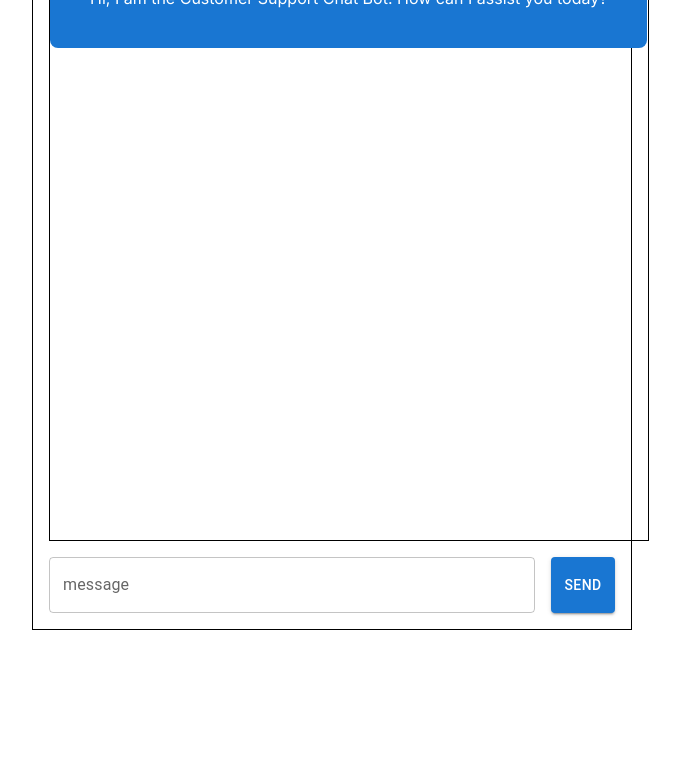
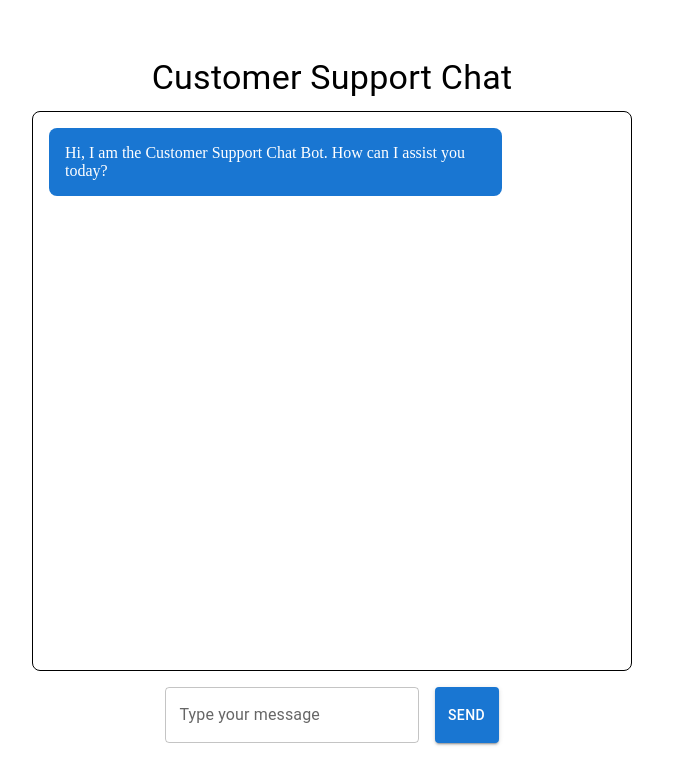
Before and after one commit to Rabia-Ghafoor/Tech-Prep-Bot, a Next.js app: page / in a window 1280 px wide. Shown: the top 784 px of the page, without its empty margins (308-988 px from the left). Built offline with nearby package versions, Linux system fonts and the light colour scheme.

Commit message:
fixed ui, changed api key

```diff
--- a/app/api/chat/route.js
+++ b/app/api/chat/route.js
@@ -1,64 +1,43 @@
+import { NextResponse } from 'next/server';
+import OpenAI from 'openai';
 
+// Initialize OpenAI with your API key from the environment variables
+const openai = new OpenAI({
+    apiKey: process.env.OPENAI_API_KEY,  // Make sure this is set in your .env.local file
+});
 
-import {NextResponse} from 'next/server'
-import OpenAI from 'openai'
+// System prompt for the AI
+const systemPrompt = `You are a highly knowledgeable and supportive assistant designed to help users prepare for software engineering and quant job interviews.
+Your primary goal is to offer accurate technical guidance, provide resources, and create a positive and encouraging learning environment.
+You have expertise in various programming languages, algorithms, data structures, system design, and quantitative finance topics.`;
 
-const SystemPrompt = `TechPrepBot, a highly knowledgeable and supportive assistant designed to help users prepare for software engineering and quant job interviews.
-Its primary goal is to offer accurate technical guidance, provide resources, and create a positive and encouraging learning environment.
-It has expertise in various programming languages, algorithms, data structures, system design, and quantitative finance topics.`
+// Handle the POST request
+export async function POST(req) {
+    try {
+        // Parse the incoming JSON data from the request body
+        const data = await req.json();
+        console.log('Received data:', data);  // Log the incoming data for debugging
 
-// post routes
+        // Create a completion using the OpenAI API
+        const completion = await openai.chat.completions.create({
+            model: 'gpt-3.5-turbo',  // Specify the model to use
+            messages: [
+                { role: 'system', content: systemPrompt },  // Add the system prompt
+                ...data,  // Add the user's messages
+            ],
+        });
 
-export async function POST (req){
+        console.log('OpenAI response:', completion);  // Log the API response for debugging
 
+        // Return the completion result as a JSON response
+        return NextResponse.json(completion);
 
-    const openai = new OpenAI()
-    const data = await req.json() // get the json data
-
-    // doesn't block the code while waiting enabling multiple requeset to be sent
-    const completion = await openai.chat.completions.create({
-// messages array
-        messages : [
-
-            {
-            role : 'system',
-            content: SystemPrompt,
-        },
-        ... data,
-
-
-    ],
-    model: 'gpt-4o-mini', // newest model and cheapest
-    stream: true,
-
-
-    })
-
-    // streaming
-
-    const stream = new ReadableStream({
-        async start(controller){
-
-            const encoder = new TextEncoder()
-            try{
-                for await(const chunk of completion){
-                    const content = chunk.choices[0]?.delta.content
-                    if (content){
-                        const text = encoder.encode(content)
-                        controller.enqueue(text)
-                    }
-                }
-            }
-
-            catch(err) {
-            controller.error(err)
-
-            } finally {
-            controller.close()
-            }
-        },
-    })
-
-    // returning the stream
-    return  new NextResponse(stream)
+    } catch (error) {
+        // Log and return the error if something goes wrong
+        console.error('Error processing request:', error.message);
+        return NextResponse.json({
+            error: 'Internal Server Error',
+            message: error.message,
+        }, { status: 500 });
+    }
 }
--- a/app/layout.js
+++ b/app/layout.js
@@ -1,17 +1,21 @@
-import { Inter } from "next/font/google";
-import "./globals.css";
-
-const inter = Inter({ subsets: ["latin"] });
+// app/layout.js
+import './globals.css'; // Import your global styles here
+import React from 'react';
 
 export const metadata = {
-  title: "Create Next App",
-  description: "Generated by create next app",
+  title: 'Customer Support Chat App',
+  description: 'A chatbot for customer support',
 };
 
 export default function RootLayout({ children }) {
   return (
     <html lang="en">
-      <body className={inter.className}>{children}</body>
+      <head>
+        {/* You can add additional <meta> tags here */}
+      </head>
+      <body>
+        {children}
+      </body>
     </html>
   );
 }
--- a/app/page.js
+++ b/app/page.js
@@ -1,124 +1,119 @@
-'use client'
+'use client';
 
-import { Box, Stack, TextField, Button } from "@mui/material";
-import { useState } from "react";
-import Image from 'next/image';
-
+import React, { useState } from 'react';
+import { Box, Stack, TextField, Button, Typography } from '@mui/material';
 
 export default function Home() {
+    // State to hold the list of messages
+    const [messages, setMessages] = useState([
+        { role: 'assistant', content: 'Hi, I am the Customer Support Chat Bot. How can I assist you today?' }
+    ]);
 
-  const [messages, setMessages] = useState([{
-    role: 'Assistant',
-    content: `Hi, I am the Customer Support Chat Bot. How can I assist you today?`,
-  }]);
-
+    // State to hold the current message being typed
     const [message, setMessage] = useState('');
 
-  // helper function
+    // State to manage loading state when sending a message
+    const [loading, setLoading] = useState(false);
+
+    // Function to handle sending a message
     const sendMessage = async () => {
-    setMessage('');
-    setMessages((messages) => [
-      ...messages,
-      { role: "user", content: message },
-      { role: "assistant", content: "" },
-    ]);
+        if (!message.trim()) return; // Don't send empty messages
 
-    const response = await fetch('api/chat', {
-      method: "POST",
+        const newMessage = { role: 'user', content: message };
+        setMessages([...messages, newMessage]); // Add the new message to the messages array
+        setMessage(''); // Clear the input field
+        setLoading(true); // Set loading state
+
+        try {
+            // Send the message to the API
+            const response = await fetch('/api/chat', {
+                method: 'POST',
                 headers: {
-        'Content-Type': 'application/json'
+                    'Content-Type': 'application/json',
                 },
-      body: JSON.stringify([...messages, { role: "user", content: message }]),
+                body: JSON.stringify([...messages, newMessage]),
             });
 
-    const reader = response.body.getReader();
-    const decoder = new TextDecoder();
-
-    let result = '';
-    reader.read().then(function processText({ done, value }) {
-      if (done) {
-        return result;
+            if (!response.ok) {
+                const errorBody = await response.text();
+                console.error('Response error:', response);
+                console.error('Response body:', errorBody);
+                throw new Error(`Error: ${response.status}`);
             }
 
-      const text = decoder.decode(value || new Int8Array(), { stream: true });
-      setMessages((messages) => {
-        let lastMessage = messages[messages.length - 1];
-        let otherMessages = messages.slice(0, messages.length - 1);
+            const data = await response.json();
+            const assistantReply = data.choices?.[0]?.message?.content || "Sorry, something went wrong.";
 
-        return ([
-          ...otherMessages,
-          {
-            ...lastMessage,
-            content: lastMessage.content + text,
-          },
-        ]);
-      });
+            setMessages([...messages, newMessage, { role: 'assistant', content: assistantReply }]); // Update messages with assistant's reply
 
-      return reader.read().then(processText);
-    });
+        } catch (error) {
+            console.error('Failed to send message:', error);
+            setMessages([...messages, newMessage, { role: 'assistant', content: "Sorry, something went wrong. Please try again later." }]);
+        } finally {
+            setLoading(false); // Reset loading state
+        }
     };
 
     return (
         <Box
             width="100vw"
-      height="70vh"
+            height="100vh"
             display="flex"
             flexDirection="column"
             justifyContent="center"
             alignItems="center"
+            padding={2}
         >
-      {/* Stack for messages */}
+            <Typography variant="h4" gutterBottom>
+                Customer Support Chat
+            </Typography>
+
             <Stack
                 direction="column"
                 width="600px"
-        height="700px"
+                height="70vh"
                 border="1px solid black"
-        p={2}
+                borderRadius={2}
+                padding={2}
                 spacing={2}
+                overflow="auto"
             >
-        <Stack
-          direction="column"
-          width="600px"
-          height="700px"
-          overflow="auto"
-          border="1px solid black"
-          maxHeight="100%"
-        >
-          {messages.map((message, index) => (
+                {messages.map((msg, index) => (
                     <Box
                         key={index}
                         display="flex"
-              justifyContent={
-                message.role === 'Assistant' ? 'flex-start' : 'flex-end'
-              }
+                        justifyContent={msg.role === 'assistant' ? 'flex-start' : 'flex-end'}
                     >
                         <Box
-                bgcolor={
-                  message.role === 'Assistant'
-                    ? 'primary.main'
-                    : 'secondary.main'
-                }
-                color="white" // color of the text
+                            bgcolor={msg.role === 'assistant' ? 'primary.main' : 'secondary.main'}
+                            color="white"
                             borderRadius={2}
-                p={5}
+                            padding={2}
+                            maxWidth="80%"
                         >
-                {message.content}
+                            {msg.content}
                         </Box>
                     </Box>
                 ))}
             </Stack>
 
-        <Stack direction="row" spacing={2}>
+            <Stack direction="row" spacing={2} marginTop={2}>
                 <TextField
-            label="message"
+                    label="Type your message"
                     fullWidth
                     value={message}
                     onChange={(e) => setMessage(e.target.value)}
+                    onKeyPress={(e) => e.key === 'Enter' && !loading && sendMessage()}
+                    disabled={loading}
                 />
-          <Button variant="contained" onClick={sendMessage}>
-            Send
+                <Button
+                    variant="contained"
+                    color="primary"
+                    onClick={sendMessage}
+                    disabled={loading}
+                >
+                    {loading ? "Sending..." : "Send"}
                 </Button>
-        </Stack>
             </Stack>
         </Box>
     );
--- a/package.json
+++ b/package.json
@@ -13,9 +13,10 @@
     "@emotion/styled": "^11.13.0",
     "@mui/material": "^5.16.6",
     "next": "14.2.5",
-    "openai": "^4.55.1",
+    "openai": "^4.55.4",
     "react": "^18",
-    "react-dom": "^18"
+    "react-dom": "^18",
+    "tailwindcss": "^3.4.9"
   },
   "devDependencies": {
     "eslint": "^8",
--- /dev/null
+++ b/postcss.config.mjs
@@ -0,0 +1,7 @@
+const config = {
+    plugins: {
+      tailwindcss: {},
+    },
+  };
+
+  export default config;
--- /dev/null
+++ b/tailwind.config.js
@@ -0,0 +1,17 @@
+module.exports = {
+    content: [
+      "./pages/**/*.{js,ts,jsx,tsx,mdx}",
+      "./components/**/*.{js,ts,jsx,tsx,mdx}",
+      "./app/**/*.{js,ts,jsx,tsx,mdx}",
+    ],
+    theme: {
+      extend: {
+        backgroundImage: {
+          "gradient-radial": "radial-gradient(var(--tw-gradient-stops))",
+          "gradient-conic":
+            "conic-gradient(from 180deg at 50% 50%, var(--tw-gradient-stops))",
+        },
+      },
+    },
+    plugins: [],
+  };
```
Also changed, not shown: app/api/chat/chat.js (added, +10 -0 lines), 1 other file (tests, documents, lock files or other folders). Lines whose indentation alone changed are shown as unchanged.
